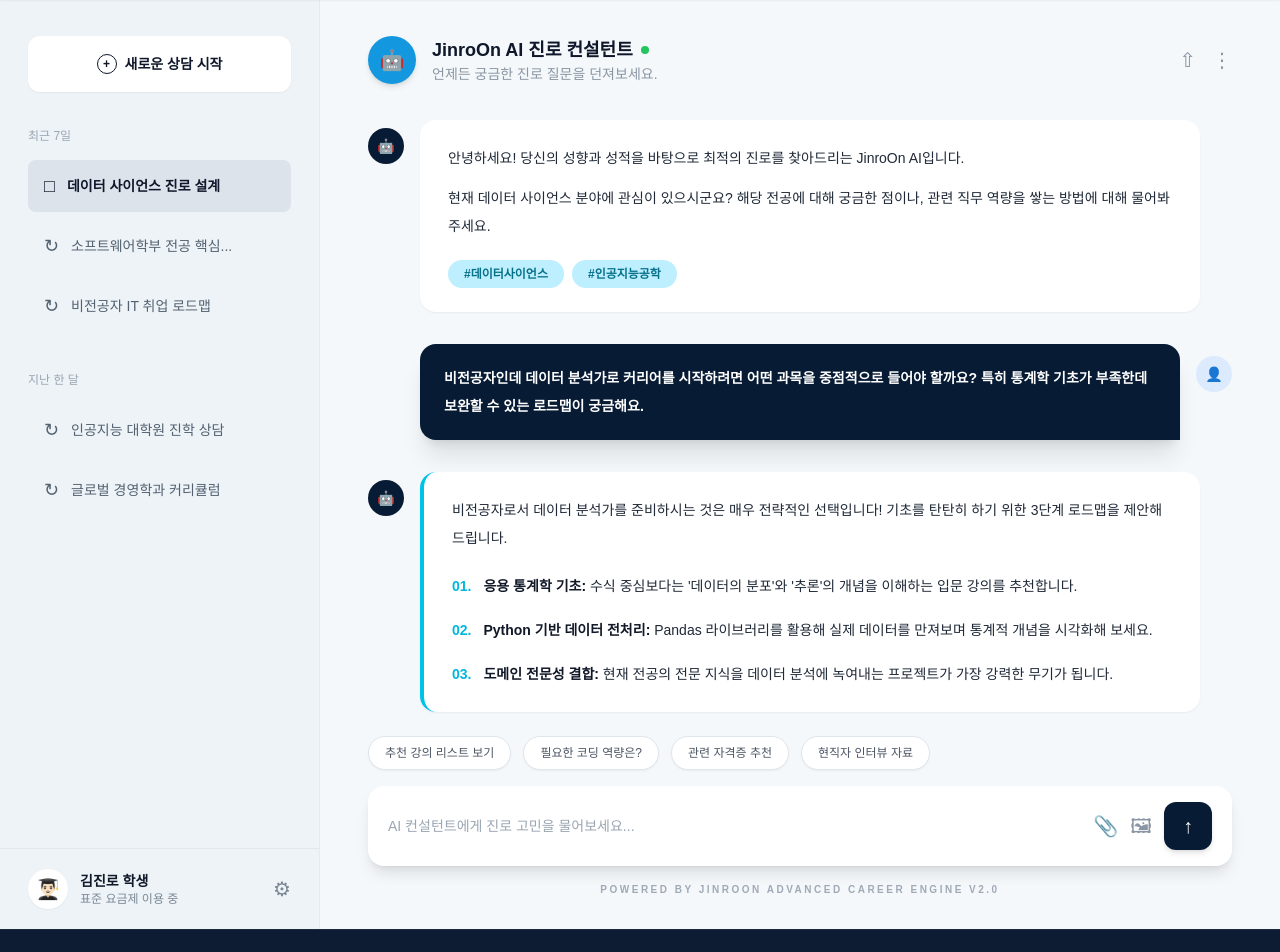
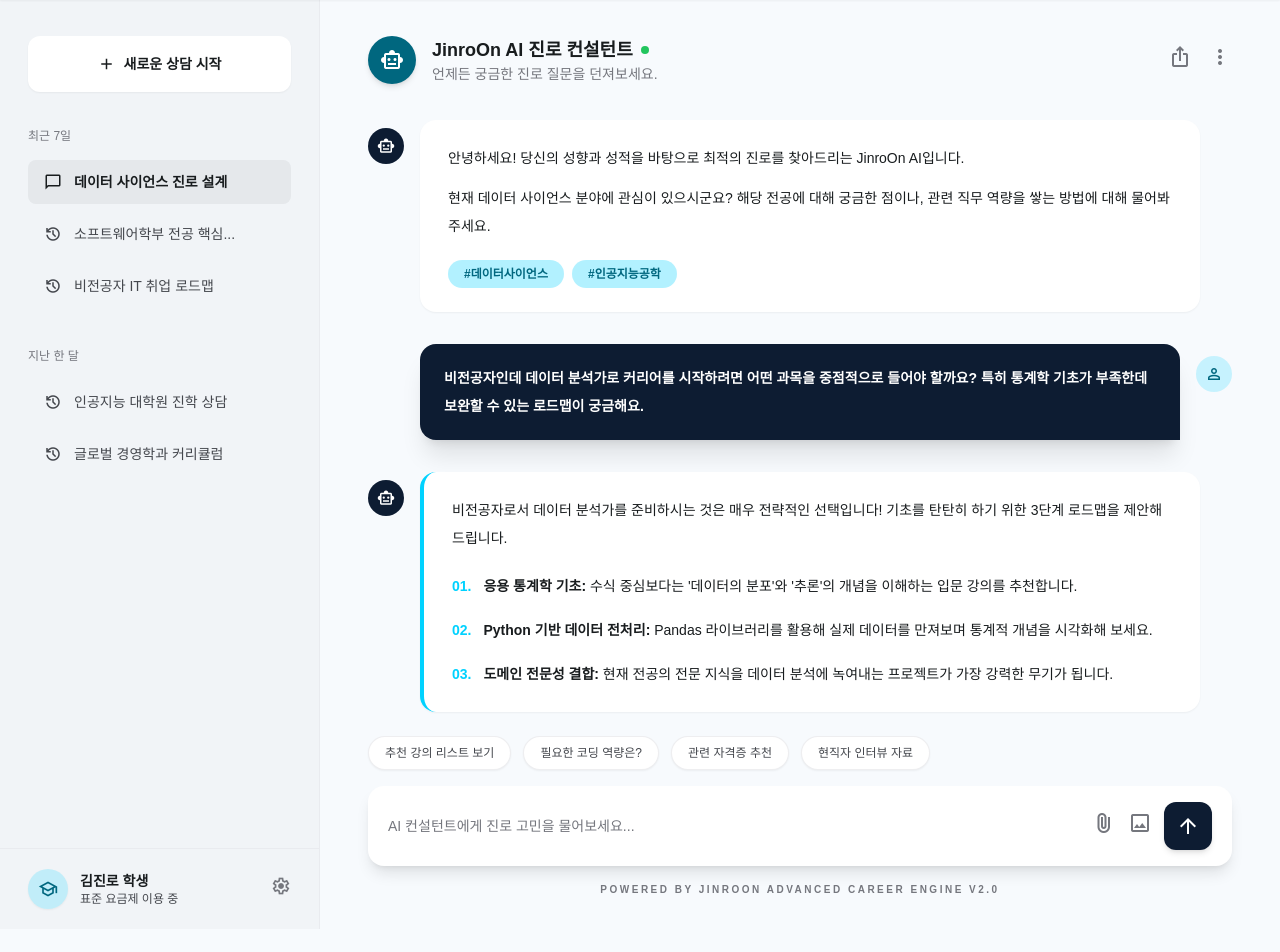
Before and after one commit to JinroOn/JOFE, a React (Vite) app: page /ai-chat in a window 1280 px wide. Shown: the part 80-1032 px from the top of the page. After the commit the page ends 1009 px from the top, so only its background shows below. Built offline with nearby package versions, Linux system fonts and the light colour scheme; a web font is replaced by a local one.

Commit message:
refactor: AI 챗봇 페이지 디자인 토큰 통일 및 푸터 제거
- 하드코딩 hex 색상 → 디자인 토큰으로 교체 (primary-container, secondary, surface 등)
- 이모지 아이콘 → Material Symbols 아이콘으로 교체
- AI 챗봇 페이지 FooterSimple 미표시 처리

```diff
--- a/src/App.tsx
+++ b/src/App.tsx
@@ -25,6 +25,7 @@
   const isAuthPage = location.pathname.startsWith('/auth');
   const isMainPage = location.pathname === '/';
   const isLoadingPage = location.pathname === '/diagnosis/loading';
+  const isChatPage = location.pathname === '/ai-chat';
 
   return (
     <div className="flex flex-col min-h-screen">
@@ -46,7 +47,7 @@
           <Route path="*" element={<Placeholder name="404 - 찾을 수 없는" />} />
         </Routes>
       </div>
-      {!isAuthPage && !isMainPage && !isLoadingPage && <FooterSimple />}
+      {!isAuthPage && !isMainPage && !isLoadingPage && !isChatPage && <FooterSimple />}
     </div>
   );
 };
--- a/src/pages/AiChat/index.tsx
+++ b/src/pages/AiChat/index.tsx
@@ -93,14 +93,12 @@
       {
         id: 2,
         role: 'user',
-        content:
-          '소프트웨어학부에 진학하려면 어떤 과목이랑 역량을 먼저 준비해야 하나요?',
+        content: '소프트웨어학부에 진학하려면 어떤 과목이랑 역량을 먼저 준비해야 하나요?',
       },
       {
         id: 3,
         role: 'assistant',
-        content:
-          '소프트웨어학부를 준비한다면 다음 3가지 역량을 우선적으로 쌓는 것을 추천합니다.',
+        content: '소프트웨어학부를 준비한다면 다음 3가지 역량을 우선적으로 쌓는 것을 추천합니다.',
         steps: [
           {
             title: '프로그래밍 기초',
@@ -229,13 +227,11 @@
         steps: [
           {
             title: '현재 관심 분야 정리',
-            description:
-              '먼저 관심 있는 전공이나 직무를 기준으로 필요한 핵심 역량을 분류합니다.',
+            description: '먼저 관심 있는 전공이나 직무를 기준으로 필요한 핵심 역량을 분류합니다.',
           },
           {
             title: '부족한 역량 확인',
-            description:
-              '진단 결과와 비교해 현재 부족한 역량을 우선순위별로 확인합니다.',
+            description: '진단 결과와 비교해 현재 부족한 역량을 우선순위별로 확인합니다.',
           },
           {
             title: '학습 로드맵 구성',
@@ -256,22 +252,20 @@
   };
 
   return (
-    <main className="min-h-[calc(100vh-80px)] bg-[#f4f8fb]">
-      <section className="mx-auto flex min-h-[calc(100vh-80px)] w-full max-w-[1360px] overflow-hidden bg-[#f4f8fb]">
-        <aside className="hidden w-[320px] shrink-0 flex-col border-r border-[#e3eaf0] bg-[#edf3f7] lg:flex">
+    <main className="min-h-[calc(100vh-80px)] bg-surface">
+      <section className="mx-auto flex min-h-[calc(100vh-80px)] w-full max-w-[1360px] overflow-hidden bg-surface">
+        <aside className="hidden w-[320px] shrink-0 flex-col border-r border-outline-variant/20 bg-surface-container-low lg:flex">
           <div className="flex-1 px-7 py-9">
             <button
               onClick={handleNewChat}
-              className="mb-9 flex h-14 w-full items-center justify-center gap-2 rounded-xl bg-white text-sm font-bold text-[#0f172a] shadow-sm transition hover:-translate-y-0.5 hover:shadow-md"
+              className="mb-9 flex h-14 w-full items-center justify-center gap-2 rounded-xl bg-white text-sm font-bold text-on-surface shadow-sm transition hover:-translate-y-0.5 hover:shadow-md"
             >
-              <span className="flex h-5 w-5 items-center justify-center rounded-full border border-[#0f172a] text-xs">
-                +
-              </span>
+              <span className="material-symbols-outlined text-[18px]">add</span>
               새로운 상담 시작
             </button>
 
             <div className="mb-10">
-              <p className="mb-4 text-xs font-medium text-[#9aa6b2]">최근 7일</p>
+              <p className="mb-4 text-xs font-medium text-outline">최근 7일</p>
 
               <div className="space-y-2">
                 {recentChats.map((chat, index) => (
@@ -280,11 +274,13 @@
                     onClick={() => handleSelectRecentChat(chat, index)}
                     className={`flex w-full items-center gap-3 rounded-lg px-4 py-3 text-left text-sm transition ${
                       activeChatKey === `recent-${index}`
-                        ? 'bg-[#dce3eb] font-bold text-[#0f172a]'
-                        : 'text-[#536170] hover:bg-white'
+                        ? 'bg-surface-container-high font-bold text-on-surface'
+                        : 'text-on-surface-variant hover:bg-white'
                     }`}
                   >
-                    <span className="text-lg">{index === 0 ? '□' : '↻'}</span>
+                    <span className="material-symbols-outlined shrink-0 text-[18px]">
+                      {index === 0 ? 'chat_bubble' : 'history'}
+                    </span>
                     <span className="truncate">{chat}</span>
                   </button>
                 ))}
@@ -292,7 +288,7 @@
             </div>
 
             <div>
-              <p className="mb-4 text-xs font-medium text-[#9aa6b2]">지난 한 달</p>
+              <p className="mb-4 text-xs font-medium text-outline">지난 한 달</p>
 
               <div className="space-y-2">
                 {lastMonthChats.map((chat, index) => (
@@ -301,11 +297,11 @@
                     onClick={() => handleSelectLastMonthChat(chat, index)}
                     className={`flex w-full items-center gap-3 rounded-lg px-4 py-3 text-left text-sm transition ${
                       activeChatKey === `last-${index}`
-                        ? 'bg-[#dce3eb] font-bold text-[#0f172a]'
-                        : 'text-[#536170] hover:bg-white'
+                        ? 'bg-surface-container-high font-bold text-on-surface'
+                        : 'text-on-surface-variant hover:bg-white'
                     }`}
                   >
-                    <span className="text-lg">↻</span>
+                    <span className="material-symbols-outlined shrink-0 text-[18px]">history</span>
                     <span className="truncate">{chat}</span>
                   </button>
                 ))}
@@ -313,46 +309,48 @@
             </div>
           </div>
 
-          <div className="flex items-center justify-between border-t border-[#e0e7ee] px-7 py-5">
+          <div className="flex items-center justify-between border-t border-outline-variant/20 px-7 py-5">
             <div className="flex items-center gap-3">
-              <div className="flex h-10 w-10 items-center justify-center rounded-full bg-white text-xl shadow-sm">
-                👨🏻‍🎓
+              <div className="flex h-10 w-10 items-center justify-center rounded-full bg-secondary-container/20 text-secondary shadow-sm">
+                <span className="material-symbols-outlined text-[20px]">school</span>
               </div>
               <div>
-                <p className="text-sm font-bold text-[#111827]">김진로 학생</p>
-                <p className="text-xs text-[#7b8794]">표준 요금제 이용 중</p>
+                <p className="text-sm font-bold text-on-surface">김진로 학생</p>
+                <p className="text-xs text-on-surface-variant">표준 요금제 이용 중</p>
               </div>
             </div>
 
-            <button className="text-xl text-[#7b8794] transition hover:rotate-45 hover:text-[#111827]">
-              ⚙
+            <button className="text-outline transition hover:rotate-45 hover:text-on-surface">
+              <span className="material-symbols-outlined text-[20px]">settings</span>
             </button>
           </div>
         </aside>
 
-        <section className="flex min-w-0 flex-1 flex-col bg-[#f4f8fb]">
+        <section className="flex min-w-0 flex-1 flex-col bg-surface">
           <div className="flex items-center justify-between px-7 py-9 md:px-12">
             <div className="flex items-center gap-4">
-              <div className="flex h-12 w-12 items-center justify-center rounded-full bg-[#1398df] text-xl shadow-md">
-                🤖
+              <div className="flex h-12 w-12 items-center justify-center rounded-full bg-secondary text-white shadow-md">
+                <span className="material-symbols-outlined text-[24px]">smart_toy</span>
               </div>
 
               <div>
                 <div className="flex items-center gap-2">
-                  <h1 className="text-lg font-extrabold text-[#0f172a]">
+                  <h1 className="text-lg font-extrabold text-on-surface">
                     JinroOn AI 진로 컨설턴트
                   </h1>
-                  <span className="h-2 w-2 rounded-full bg-[#22c55e]" />
+                  <span className="h-2 w-2 rounded-full bg-green-500" />
                 </div>
-                <p className="text-sm text-[#8a96a3]">
-                  언제든 궁금한 진로 질문을 던져보세요.
-                </p>
+                <p className="text-sm text-outline">언제든 궁금한 진로 질문을 던져보세요.</p>
               </div>
             </div>
 
-            <div className="flex items-center gap-4 text-xl text-[#8a96a3]">
-              <button className="transition hover:text-[#0f172a]">⇧</button>
-              <button className="transition hover:text-[#0f172a]">⋮</button>
+            <div className="flex items-center gap-4 text-outline">
+              <button className="transition hover:text-on-surface">
+                <span className="material-symbols-outlined">ios_share</span>
+              </button>
+              <button className="transition hover:text-on-surface">
+                <span className="material-symbols-outlined">more_vert</span>
+              </button>
             </div>
           </div>
 
@@ -362,12 +360,12 @@
                 if (chat.role === 'user') {
                   return (
                     <div key={chat.id} className="flex justify-end">
-                      <div className="max-w-[760px] rounded-t-2xl rounded-bl-2xl bg-[#071b35] px-6 py-5 text-sm font-semibold leading-7 text-white shadow-xl">
+                      <div className="max-w-[760px] rounded-t-2xl rounded-bl-2xl bg-primary-container px-6 py-5 text-sm font-semibold leading-7 text-white shadow-xl">
                         {chat.content}
                       </div>
 
-                      <div className="ml-4 mt-3 flex h-9 w-9 shrink-0 items-center justify-center rounded-full bg-[#dceafe] text-sm">
-                        👤
+                      <div className="ml-4 mt-3 flex h-9 w-9 shrink-0 items-center justify-center rounded-full bg-secondary-container/20 text-secondary">
+                        <span className="material-symbols-outlined text-[18px]">person</span>
                       </div>
                     </div>
                   );
@@ -375,13 +373,13 @@
 
                 return (
                   <div key={chat.id} className="flex gap-4">
-                    <div className="mt-2 flex h-9 w-9 shrink-0 items-center justify-center rounded-full bg-[#071b35] text-sm">
-                      🤖
+                    <div className="mt-2 flex h-9 w-9 shrink-0 items-center justify-center rounded-full bg-primary-container text-white">
+                      <span className="material-symbols-outlined text-[18px]">smart_toy</span>
                     </div>
 
                     <div
-                      className={`max-w-[780px] rounded-2xl bg-white px-7 py-6 text-sm leading-7 text-[#1f2937] shadow-sm ${
-                        chat.steps ? 'border-l-4 border-[#00c2e8]' : ''
+                      className={`max-w-[780px] rounded-2xl bg-white px-7 py-6 text-sm leading-7 text-on-surface shadow-sm ${
+                        chat.steps ? 'border-l-4 border-secondary-container' : ''
                       }`}
                     >
                       {chat.content.split('\n').map((line, lineIndex) => (
@@ -395,7 +393,7 @@
                           {chat.tags.map((tag) => (
                             <span
                               key={tag}
-                              className="rounded-full bg-[#bdefff] px-4 py-1.5 text-xs font-bold text-[#07718a]"
+                              className="rounded-full bg-secondary-container/30 px-4 py-1.5 text-xs font-bold text-secondary"
                             >
                               {tag}
                             </span>
@@ -407,11 +405,11 @@
                         <div className="mt-5 space-y-4">
                           {chat.steps.map((step, index) => (
                             <div key={step.title} className="flex gap-3">
-                              <span className="shrink-0 font-extrabold text-[#00b8df]">
+                              <span className="shrink-0 font-extrabold text-secondary-container">
                                 {String(index + 1).padStart(2, '0')}.
                               </span>
                               <p>
-                                <strong className="font-extrabold text-[#111827]">
+                                <strong className="font-extrabold text-on-surface">
                                   {step.title}:{' '}
                                 </strong>
                                 {step.description}
@@ -434,7 +432,7 @@
                   <button
                     key={question}
                     onClick={() => handleQuickQuestionClick(question)}
-                    className="rounded-full border border-[#e0e6ed] bg-white px-4 py-2 text-xs font-medium text-[#4b5563] shadow-sm transition hover:-translate-y-0.5 hover:border-[#00b8df] hover:text-[#00a0c4]"
+                    className="rounded-full border border-outline-variant/30 bg-white px-4 py-2 text-xs font-medium text-on-surface-variant shadow-sm transition hover:-translate-y-0.5 hover:border-secondary-container hover:text-secondary"
                   >
                     {question}
                   </button>
@@ -449,32 +447,32 @@
                   value={message}
                   onChange={(event) => setMessage(event.target.value)}
                   placeholder="AI 컨설턴트에게 진로 고민을 물어보세요..."
-                  className="h-11 flex-1 bg-transparent text-sm text-[#111827] outline-none placeholder:text-[#9aa6b2]"
+                  className="h-11 flex-1 bg-transparent text-sm text-on-surface outline-none placeholder:text-outline"
                 />
 
                 <button
                   type="button"
-                  className="hidden text-xl text-[#8a96a3] transition hover:text-[#0f172a] sm:block"
+                  className="hidden text-outline transition hover:text-on-surface sm:block"
                 >
-                  📎
+                  <span className="material-symbols-outlined">attach_file</span>
                 </button>
 
                 <button
                   type="button"
-                  className="hidden text-xl text-[#8a96a3] transition hover:text-[#0f172a] sm:block"
+                  className="hidden text-outline transition hover:text-on-surface sm:block"
                 >
-                  🖼
+                  <span className="material-symbols-outlined">image</span>
                 </button>
 
                 <button
                   type="submit"
-                  className="flex h-12 w-12 shrink-0 items-center justify-center rounded-xl bg-[#071b35] text-xl text-white shadow-md transition hover:-translate-y-0.5 hover:bg-[#0b2547]"
+                  className="flex h-12 w-12 shrink-0 items-center justify-center rounded-xl bg-primary-container text-white shadow-md transition hover:-translate-y-0.5 hover:opacity-90"
                 >
-                  ↑
+                  <span className="material-symbols-outlined">arrow_upward</span>
                 </button>
               </form>
 
-              <p className="mt-4 text-center text-[10px] font-semibold tracking-[0.25em] text-[#a0aab6]">
+              <p className="mt-4 text-center text-[10px] font-semibold tracking-[0.25em] text-outline">
                 POWERED BY JINROON ADVANCED CAREER ENGINE V2.0
               </p>
             </div>
```
